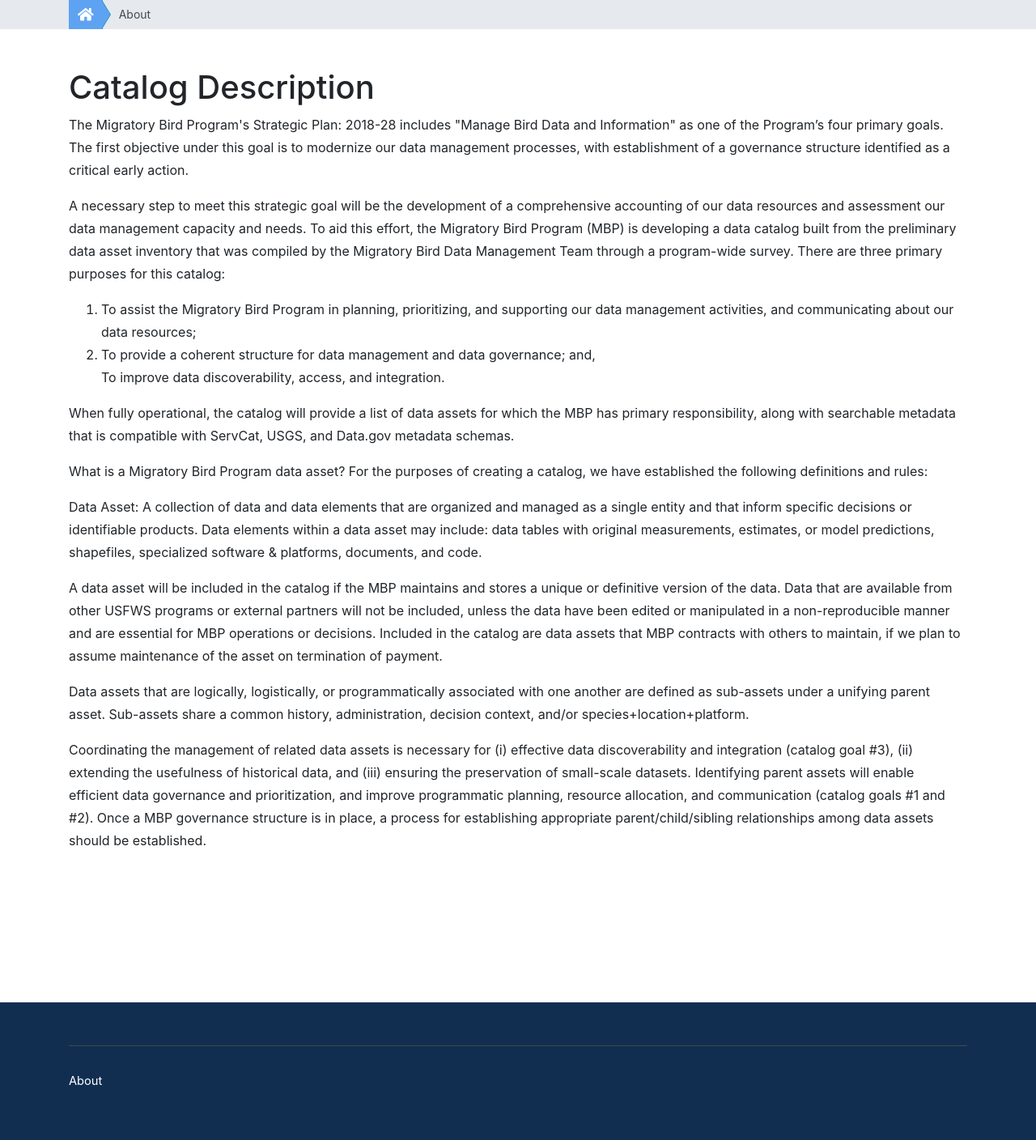
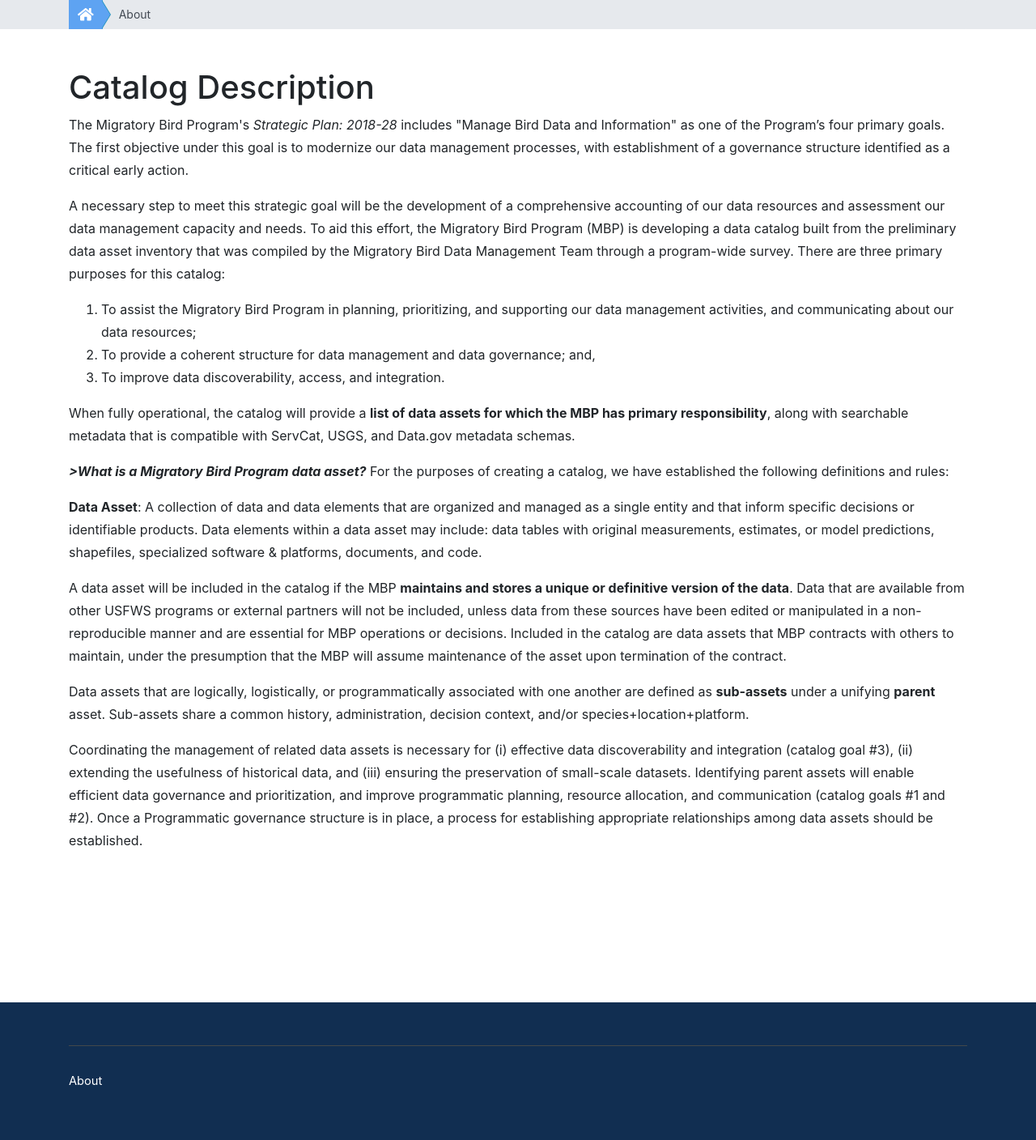
Before and after one commit to thoufer/mbp-metadatacatalog, a Django app: page /about/ in a window 1280 px wide. Shown: the part 110-1518 px from the top of the page at 81% size. Run offline with Django 3.2, Linux system fonts and the light colour scheme; some libraries are stand-ins or nearby versions.

Commit message:
Small edits
Response to comments by Deb Groves and re-read

```diff
--- a/asset/templates/About.html
+++ b/asset/templates/About.html
@@ -8,26 +8,26 @@
 <div class="container">
   <h1>Catalog Description</h1>
 
-<p>The Migratory Bird Program's Strategic Plan: 2018-28 includes "Manage Bird Data and Information" as one of the Program’s four primary goals. The first objective under this goal is to modernize our data management processes, with establishment of a governance structure identified as a critical early action.</p>
+  <p>The Migratory Bird Program's <i>Strategic Plan: 2018-28</i> includes "Manage Bird Data and Information" as one of the Program’s four primary goals. The first objective under this goal is to modernize our data management processes, with establishment of a governance structure identified as a critical early action.</p>
 
 <p>A necessary step to meet this strategic goal will be the development of a comprehensive accounting of our data resources and assessment our data management capacity and needs. To aid this effort, the Migratory Bird Program (MBP) is developing a data catalog built from the preliminary data asset inventory that was compiled by the Migratory Bird Data Management Team through a program-wide survey.  There are three primary purposes for this catalog:</p>
 
 <ol>
 <li>To assist the Migratory Bird Program in planning, prioritizing, and supporting our data management activities, and communicating about our data resources;</li>
 <li>To provide a coherent structure for data management and data governance; and,</li>
-</li>To improve data discoverability, access, and integration.</li>
+<li>To improve data discoverability, access, and integration.</li>
 </ol>
 
-<p>When fully operational, the catalog will provide a list of data assets for which the MBP has primary responsibility, along with searchable metadata that is compatible with ServCat, USGS, and Data.gov metadata schemas.</p>
+<p>When fully operational, the catalog will provide a <b>list of data assets for which the MBP has primary responsibility</b>, along with searchable metadata that is compatible with ServCat, USGS, and Data.gov metadata schemas.</p>
 
-<p>What is a Migratory Bird Program data asset? For the purposes of creating a catalog, we have established the following definitions and rules:</p>
+<p><b><i>>What is a Migratory Bird Program data asset?</i></b> For the purposes of creating a catalog, we have established the following definitions and rules:</p>
 
-<p>Data Asset: A collection of data and data elements that are organized and managed as a single entity and that inform specific decisions or identifiable products. Data elements within a data asset may include: data tables with original measurements, estimates, or model predictions, shapefiles, specialized software & platforms, documents, and code.</p>
+  <p><b>Data Asset</b>: A collection of data and data elements that are organized and managed as a single entity and that inform specific decisions or identifiable products. Data elements within a data asset may include: data tables with original measurements, estimates, or model predictions, shapefiles, specialized software & platforms, documents, and code.</p>
 
-<p>A data asset will be included in the catalog if the MBP maintains and stores a unique or definitive version of the data.  Data that are available from other USFWS programs or external partners will not be included, unless the data have been edited or manipulated in a non-reproducible manner and are essential for MBP operations or decisions.  Included in the catalog are data assets that MBP contracts with others to maintain, if we plan to assume maintenance of the asset on termination of payment.</p>
+<p>A data asset will be included in the catalog if the MBP <b>maintains and stores a unique or definitive version of the data</b>.  Data that are available from other USFWS programs or external partners will not be included, unless data from these sources have been edited or manipulated in a non-reproducible manner and are essential for MBP operations or decisions.  Included in the catalog are data assets that MBP contracts with others to maintain, under the presumption that the MBP will  assume maintenance of the asset upon termination of the contract.</p>
 
-<p>Data assets that are logically, logistically, or programmatically associated with one another are defined as sub-assets under a unifying parent asset. Sub-assets share a common history, administration, decision context, and/or species+location+platform.</p>
+<p>Data assets that are logically, logistically, or programmatically associated with one another are defined as <b>sub-assets</b> under a unifying <b>parent</b> asset. Sub-assets share a common history, administration, decision context, and/or species+location+platform.</p>
 
-<p>Coordinating the management of related data assets is necessary for (i) effective data discoverability and integration (catalog goal #3), (ii) extending the usefulness of historical data, and (iii) ensuring the preservation of small-scale datasets. Identifying parent assets will enable efficient data governance and prioritization, and improve programmatic planning, resource allocation, and communication (catalog goals #1 and #2). Once a MBP governance structure is in place, a process for establishing appropriate parent/child/sibling relationships among data assets should be established.</p>
+<p>Coordinating the management of related data assets is necessary for (i) effective data discoverability and integration (catalog goal #3), (ii) extending the usefulness of historical data, and (iii) ensuring the preservation of small-scale datasets. Identifying parent assets will enable efficient data governance and prioritization, and improve programmatic planning, resource allocation, and communication (catalog goals #1 and #2). Once a Programmatic governance structure is in place, a process for establishing appropriate relationships among data assets should be established.</p>
 </div>
 {% endblock content %}
```
